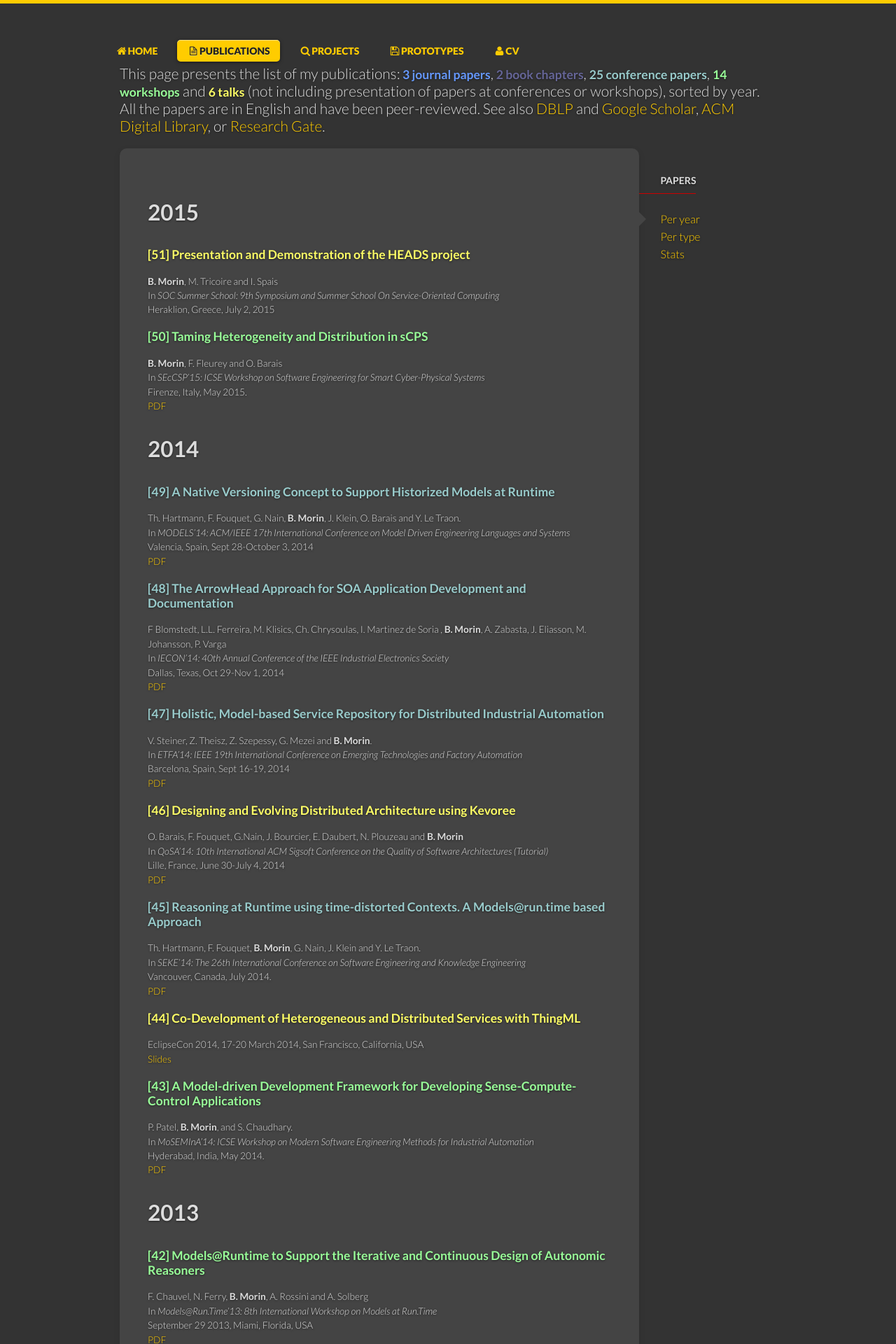
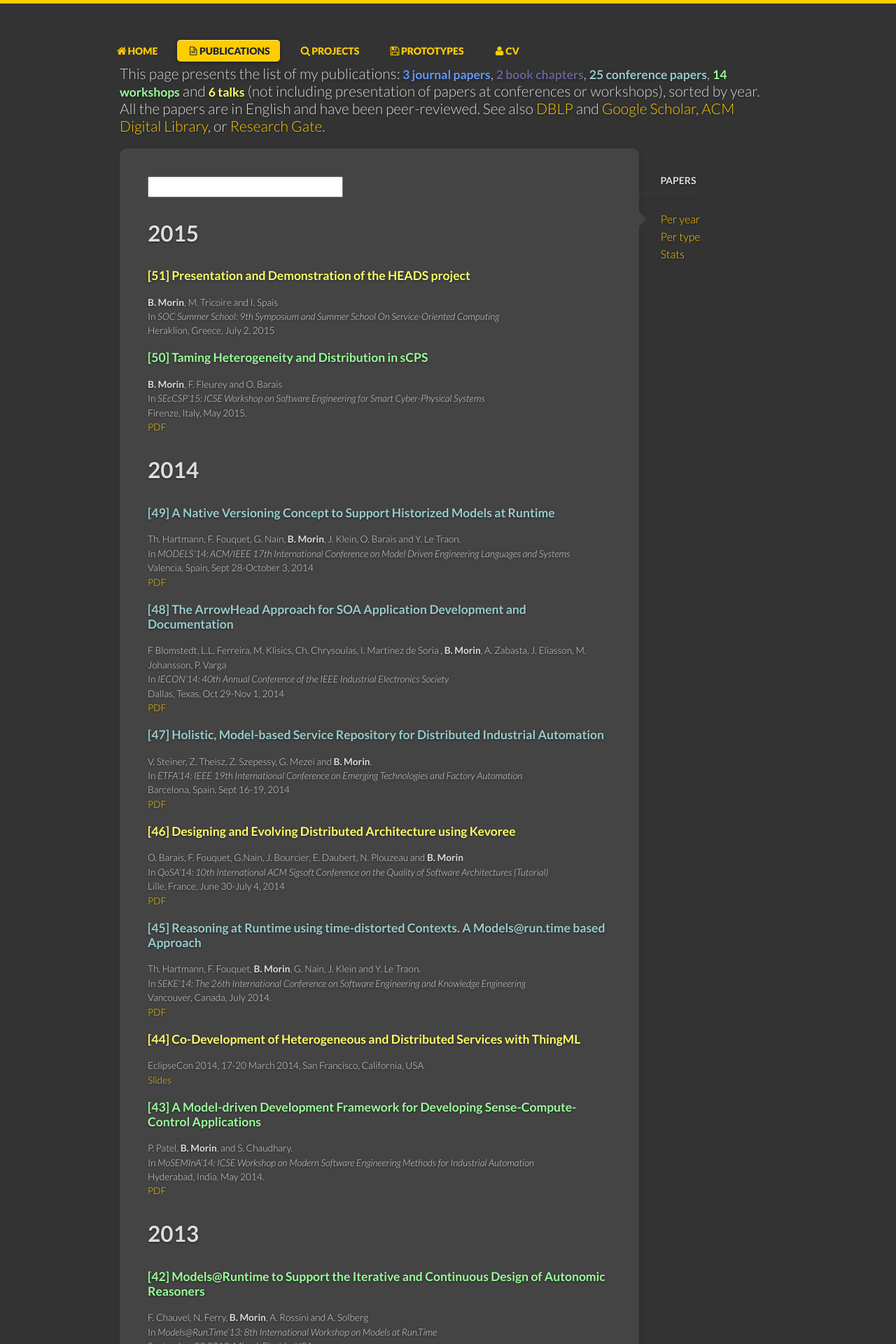
Before and after one commit to brice-morin/brice-morin.github.io, a Jekyll site: the page built from papers/index.html, in a window 1280 px wide. Shown: the top 1920 px of the page at 70% size. Built offline with Jekyll 4.4.1, drawn with Linux system fonts in a browser that asks for light colours; nearby versions of some CDN libraries; some web fonts are replaced.

Commit message:
try search

```diff
--- a/_includes/top.html
+++ b/_includes/top.html
@@ -19,6 +19,7 @@
   <script src="{{ site.url }}/js/email.js"></script>
   <script src="{{ site.url }}/js/moment.min.js" defer></script>
   <script src="{{ site.url }}/js/livestamp.min.js" defer></script>
+  <script src="{{ site.url }}/js/jets.min.js"></script>
   {%if page.title contains "statistics"%}
   <script src="http://www.amcharts.com/lib/amcharts.js" type="text/javascript"></script>
   {% endif %}
--- a/papers/index.html
+++ b/papers/index.html
@@ -10,7 +10,10 @@
 
       <div class="unit four-fifths">
         <article>
+		<input type="search" id="jetsSearch">
+		<div id="jetsContent">
 		{% include paper_perYear.html %}
+		</div>
         </article>
       </div>
 
```
Also changed, not shown: js/jets.min.js (added).
